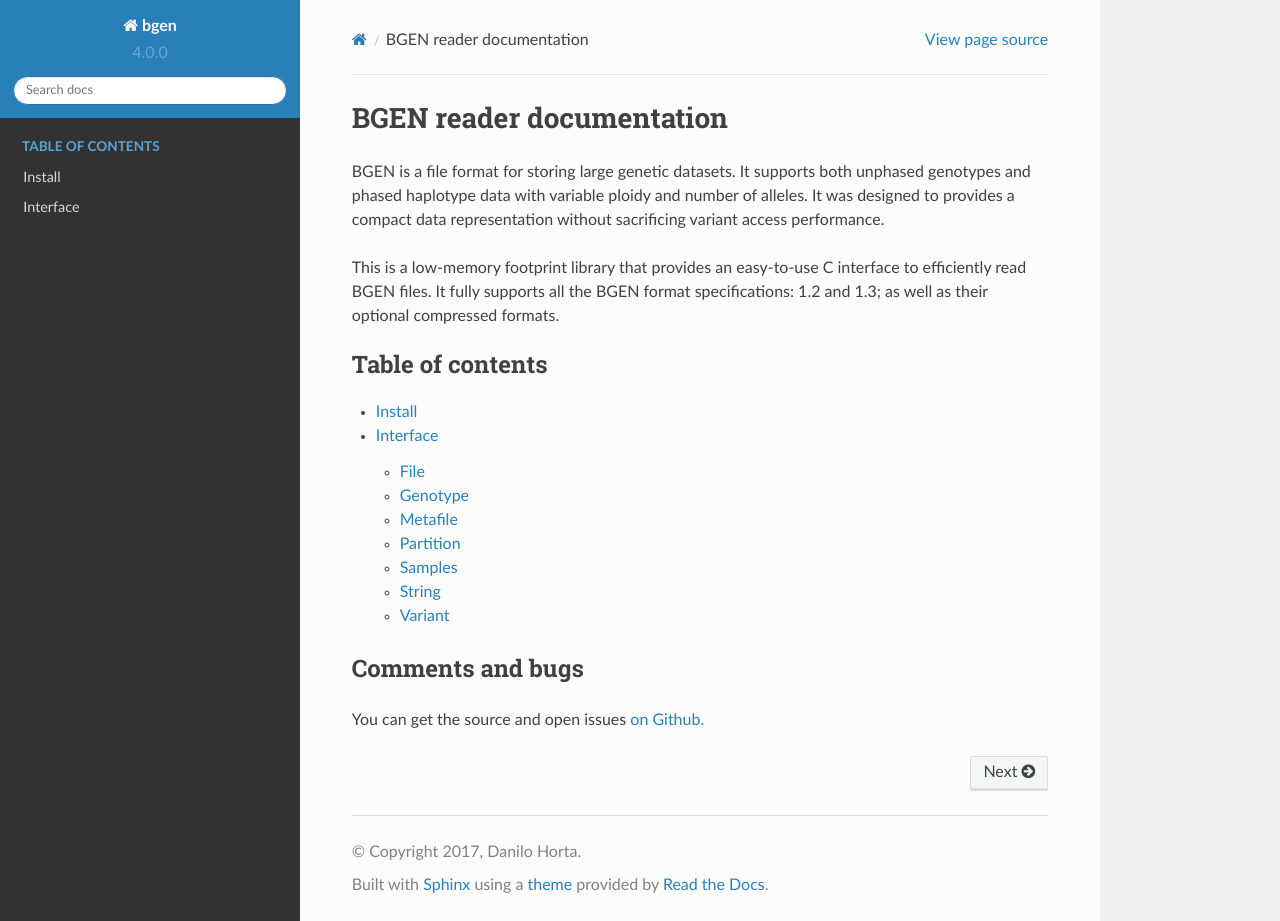
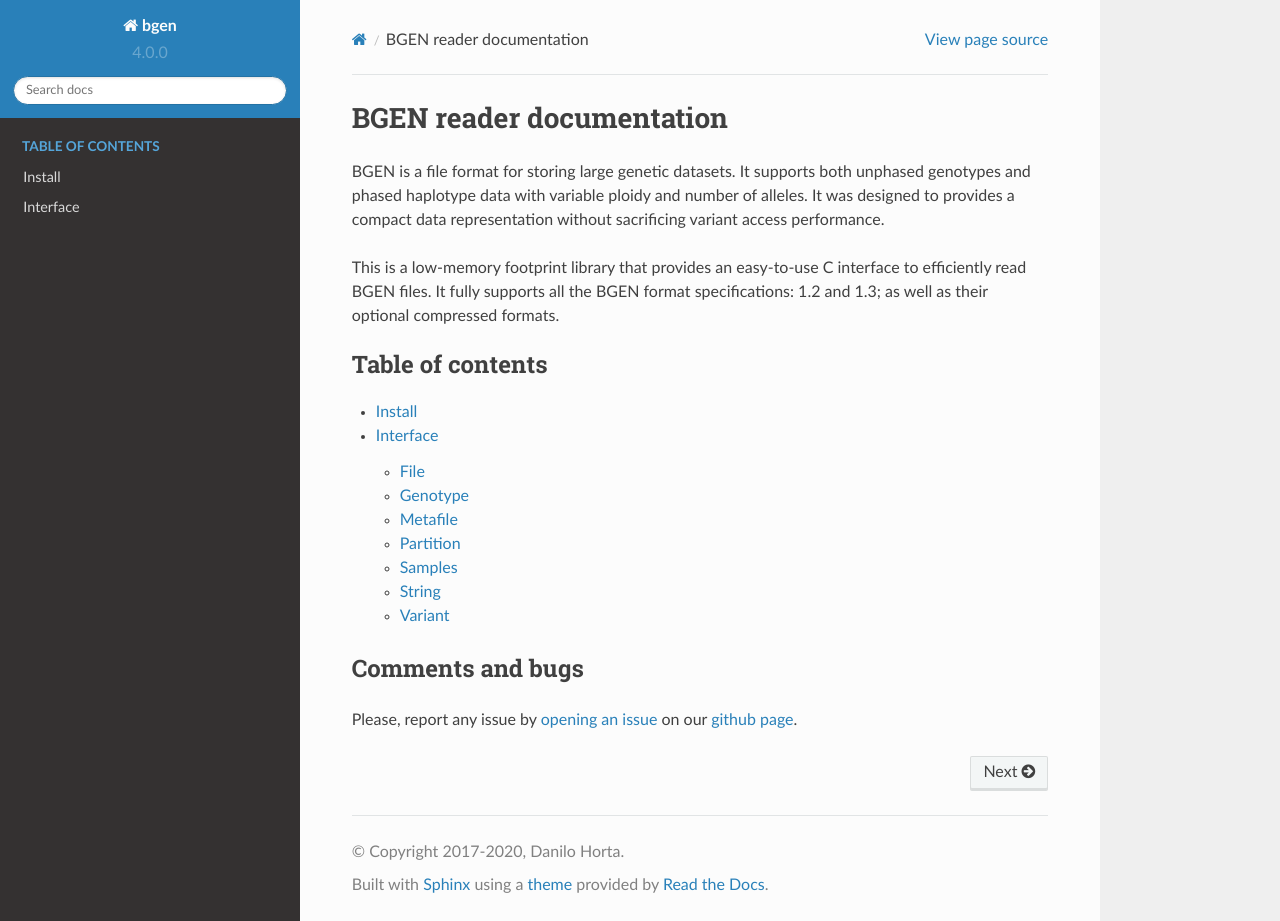
Before and after one commit to limix/bgen, a Sphinx documentation site: the page built from doc/index.rst, in a window 1280 px wide and 921 px high. Built offline with Sphinx 7.4.7 and the Read the Docs theme 2.0.0, drawn with Linux system fonts in a browser that asks for light colours.

Commit message:
comments and bugs

```diff
--- a/doc/conf.py
+++ b/doc/conf.py
@@ -1,5 +1,6 @@
 from __future__ import unicode_literals
 
+from datetime import datetime
 import os
 import subprocess
 import sys
@@ -21,7 +22,7 @@ templates_path = ["_templates"]
 source_suffix = ".rst"
 master_doc = "index"
 project = "bgen"
-copyright = "2017, Danilo Horta"
+copyright = f"2017-{datetime.now().year}, Danilo Horta"
 author = "Danilo Horta"
 release = version
 language = "en"
--- a/doc/index.rst
+++ b/doc/index.rst
@@ -27,6 +25,7 @@ well as their optional compressed formats.
 Comments and bugs
 *****************
 
-You can get the source and open issues `on Github.`_
+Please, report any issue by `opening an issue`_ on our `github page`_.
 
-.. _on Github.: https://github.com/limix/bgen
+.. _opening an issue: https://github.com/limix/bgen/issues/new
+.. _github page: https://github.com/limix/bgen
```
Also changed, not shown: other parts of doc/index.rst (+6 -8 lines).
